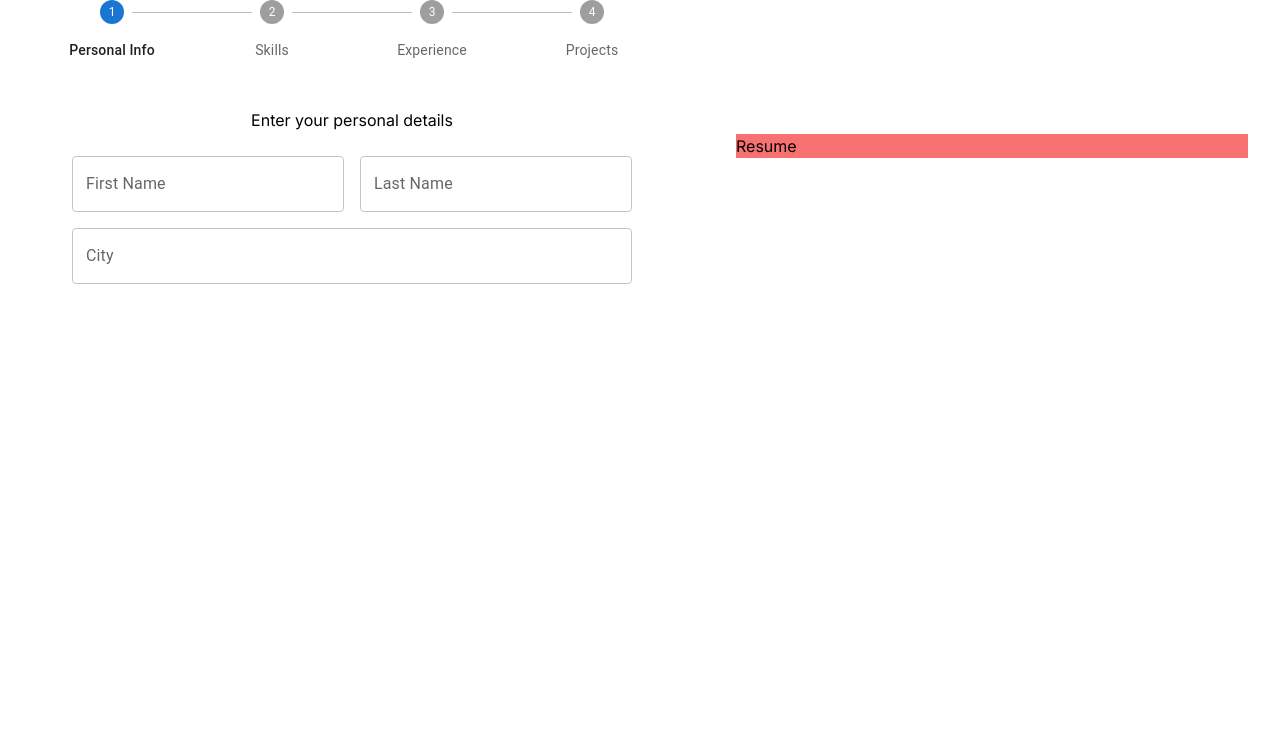
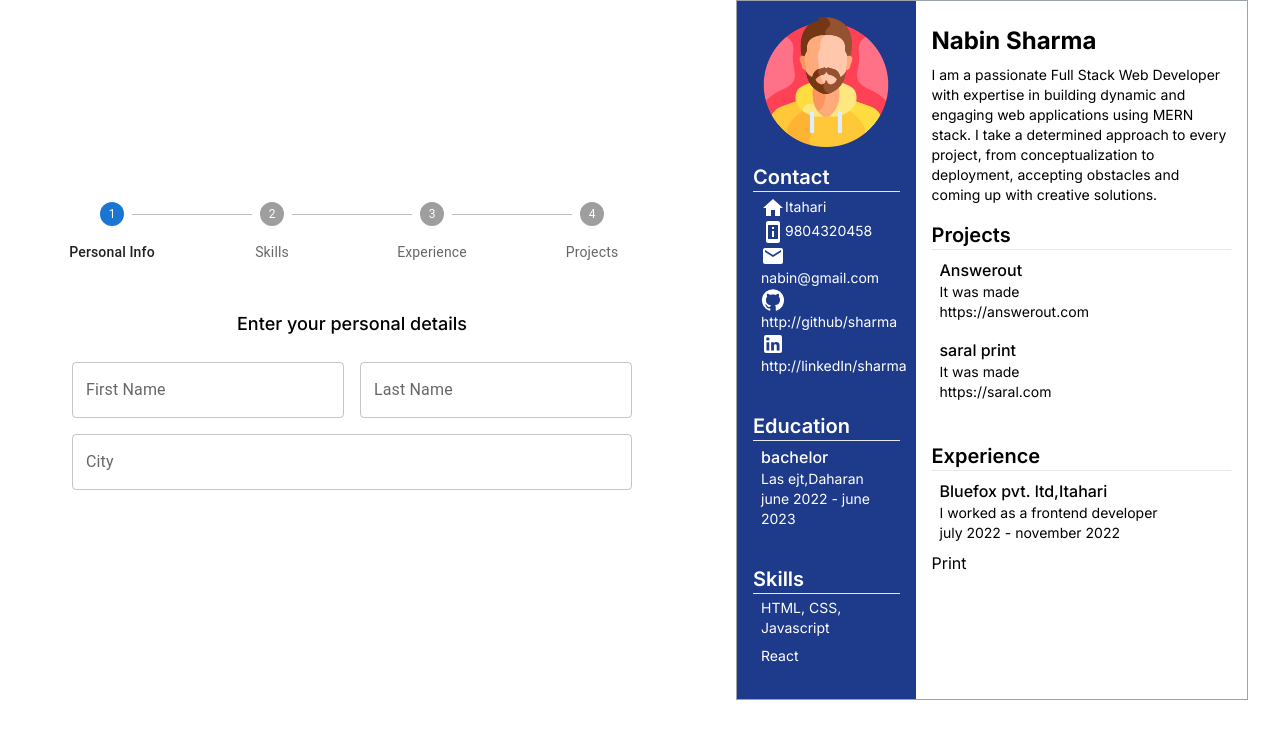
Before and after one commit to Natiz88/Resume-Builder, a Next.js app in the folder resume-builder/: page / in a window 1280 px wide. Shown: the top 738 px of the page. Built offline with nearby package versions, Linux system fonts and the light colour scheme.

Commit message:
print functionality

```diff
--- a/resume-builder/app/globals.css
+++ b/resume-builder/app/globals.css
@@ -1,4 +1,25 @@
 @tailwind base;
+@layer base {
+
+  h1 {
+    @apply text-2xl font-bold;
+  }
+  h2 {
+    @apply text-xl font-semibold;
+  }
+  h3 {
+    @apply text-lg font-medium;
+  }
+  h4 {
+    @apply text-base font-medium;
+  }
+  hr {
+    @apply text-xl;
+  }
+  p {
+    @apply text-xs md:text-sm;
+  }
+}
 @tailwind components;
 @tailwind utilities;
 
--- a/resume-builder/components/HomePage.tsx
+++ b/resume-builder/components/HomePage.tsx
@@ -2,6 +2,7 @@ import React from 'react';
 import Steps from './Steps';
 import Resume from './Resume';
 import Personal from './forms/Personal';
+import ResumePage from './resume/ResumePage';
 
 const HomePage = () => {
   return (
@@ -10,7 +11,8 @@ const HomePage = () => {
       <Steps />
       <Personal />
       </div>
-        <Resume/>
+
+      <ResumePage/>
     </div>
   )
 }
--- /dev/null
+++ b/resume-builder/components/resume/ResumePage.tsx
@@ -0,0 +1,167 @@
+import {useRef} from 'react';
+import Image from 'next/image';
+import ProfilePic from '../../images/profile.png'
+import GitHubIcon from '@mui/icons-material/GitHub';
+import LinkedInIcon from '@mui/icons-material/LinkedIn';
+import FacebookIcon from '@mui/icons-material/Facebook';
+import MailIcon from '@mui/icons-material/Mail';
+import PermDeviceInformationIcon from '@mui/icons-material/PermDeviceInformation';
+import { EmailOutlined } from '@mui/icons-material';
+import HomeIcon from '@mui/icons-material/Home';
+
+const ResumePage = () => {
+
+    const printRef = useRef<HTMLInputElement>(null);
+
+    const printBill = () => {
+        if(printRef.current){
+        let element = printRef.current.innerHTML;
+        let doc = document.body.innerHTML;
+        document.body.innerHTML = element;
+        window.print();
+        document.body.innerHTML = doc;
+        }
+      };
+
+    let personalInfo = {
+        name:"Nabin Sharma",
+        bio:"I am a passionate Full Stack Web Developer with expertise in building dynamic and engaging web applications using MERN stack. I take a determined approach to every project, from conceptualization to deployment, accepting obstacles and coming up with creative solutions.",
+        email:"nabin@gmail.com",
+        phone:"9804320458",
+        address:"Itahari"
+    }
+    let socialSites = [
+        {site_name:"github",site_icon:"GitHubIcon",site_link:"http://github/sharma"},
+        {site_name:"linkedin",site_icon:"LinkedInIcon",site_link:"http://linkedIn/sharma"},
+    ]
+    let education = [
+        {
+            school:"Las ejt",
+            degree:"bachelor",
+            startData:"june 2022",
+            endDate:"june 2023",
+            city:"Daharan"
+        },
+    ]
+    let experience = [
+        {
+            title:"Frontend Developer",
+            employer:"Bluefox pvt. ltd",
+            location:"Itahari",
+            start:"july 2022",
+            end:"november 2022",
+            descreption:"I worked as a frontend developer"
+        }
+    ]
+    let projects = [
+        {
+            project_title:"Answerout",
+            descreption:"It was made",
+            link:"https://answerout.com"
+        },
+        {
+            project_title:"saral print",
+            descreption:"It was made",
+            link:"https://saral.com"
+        },
+    ]
+
+    let skills = [
+        {name:"HTML, CSS, Javascript"},
+        {name:"React"},
+    ]
+
+  return (
+    <div ref={printRef} className='w-full mx-8 lg:mx-0 lg:w-2/5 h-[700px] flex border border-gray-400'>
+        <div className='w-[35%] p-4 h-full flex flex-col items-center  bg-blue-900 text-white'>
+            <Image
+      src={ProfilePic}
+      width={130}
+      height={130}
+      alt="Pic"
+            />
+            <div className="w-full py-4">
+                <h2>Contact</h2>
+                <hr />
+                <div className='py-1 pl-2'>
+                    <p><HomeIcon/>{personalInfo.address}</p>
+                    <p><PermDeviceInformationIcon/>{personalInfo.phone}</p>
+                    <p><MailIcon/>{personalInfo.email}</p>
+                    <div>
+                    {socialSites.map((site,idx) =>
+                    <div key={idx+1} className=''>
+                        <p>{site.site_name === "github" && <GitHubIcon/>}
+                        {site.site_name === "linkedin" && <LinkedInIcon/>}
+                        {site.site_name === "facebook" && <FacebookIcon/>}
+                        {site.site_link}</p>
+                    </div>
+                    )}
+                </div>
+                </div>
+            </div>
+            <div className="w-full py-4">
+                <h2>Education</h2>
+                <hr />
+                <div>
+                    <div className='pl-2'>
+                    {education.map((edu,idx) =>
+                    <div key={idx+1} className='py-1'>
+                                                <h4>{edu.degree}</h4>
+                        <p>{edu.school},{edu.city}</p>
+                        <p>{edu.startData} - {edu.endDate}</p>
+                    </div>
+                    )}
+                </div>
+                </div>
+            </div>
+            <div className="w-full py-4">
+                <h2>Skills</h2>
+                <hr />
+                <div className='pl-2'>
+                    {skills.map((skill,idx) =>
+                    <div key={idx+1} className='py-1'>
+                        <p>{skill.name}</p>
+                    </div>
+                    )}
+                </div>
+
+            </div>
+        </div>
+        <div className='w-[65%] p-4 min-h-full'>
+            <div className='w-full min-h-1/5'>
+                <h1 className="py-2">{personalInfo.name}</h1>
+                <p>{personalInfo.bio}</p>
+            </div>
+            <div className='w-full py-4'>
+                <h2>Projects</h2>
+                <hr />
+                <div className='pl-2'>
+                    {projects.map((project,idx) =>
+                    <div key={idx+1} className='py-2'>
+                        <h4>{project.project_title}</h4>
+                    <p>{project.descreption}</p>
+                    <p>{project.link}</p>
+                    </div>
+                    )}
+                </div>
+            </div>
+            <div className='w-full py-4'>
+                <h2>Experience</h2>
+                <hr />
+                <div className='pl-2'>
+                    {experience.map((exp,idx) =>
+                    <div key={idx+1} className='py-2'>
+                        <h4>{exp.employer},{exp.location}</h4>
+                    <p>{exp.descreption}</p>
+                    <p>{exp.start} - {exp.end}</p>
+                    </div>
+                    )}
+                </div>
+                <button onClick={printBill}>Print</button>
+            </div>
+        </div>
+    </div>
+  )
+}
+
+export default ResumePage
```
Also changed, not shown: resume-builder/images/profile.png (added).
